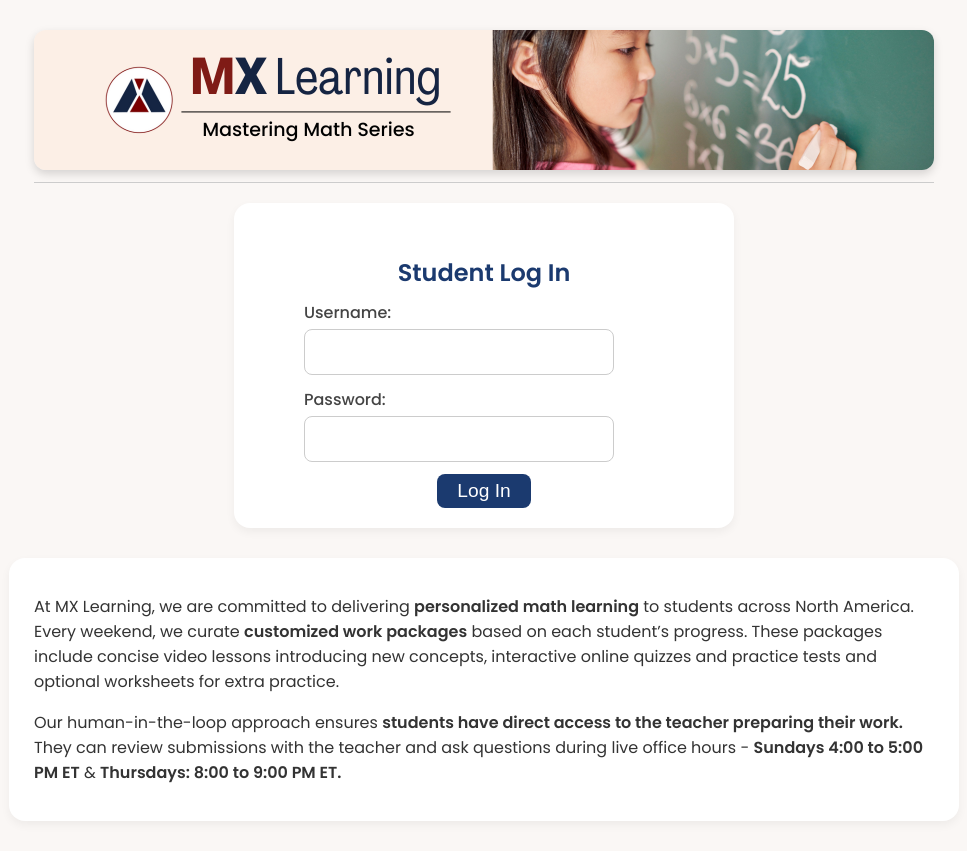
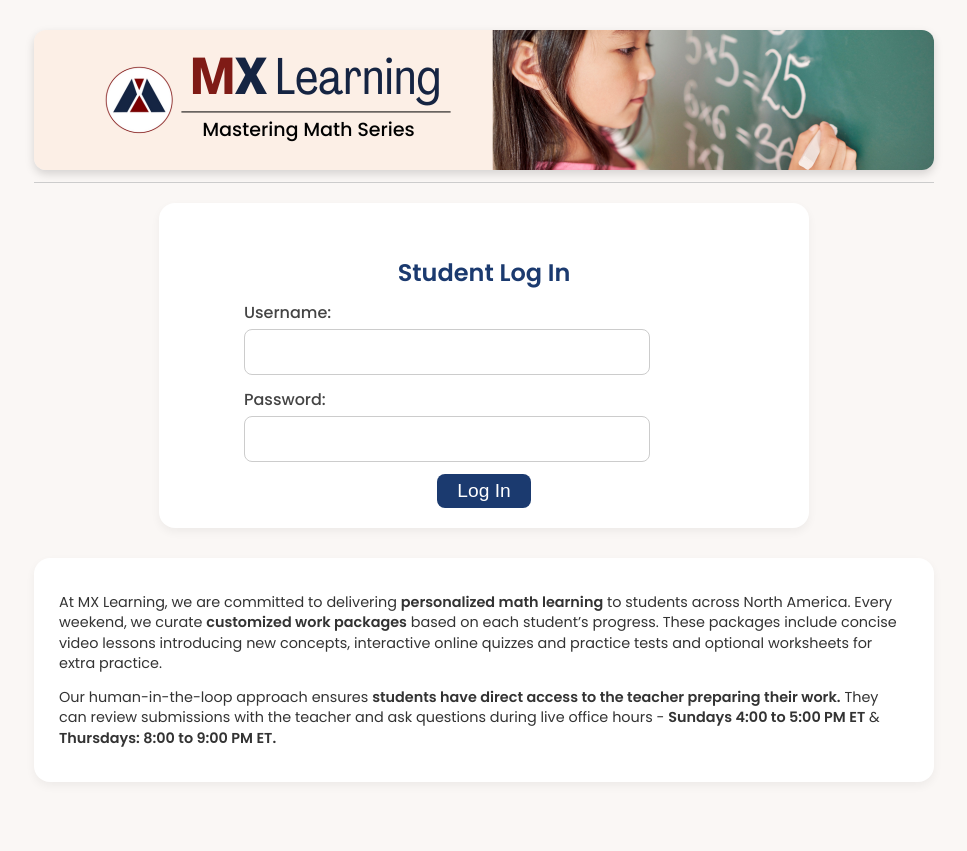
Before and after one commit to mxlinc/mx_app, a Flask app: page /login in a window 1280 px wide. Shown: the whole page, without its empty margins (156-1123 px from the left). After the commit the page ends 747 px from the top, so only its background shows below. Run offline with Flask 3, Linux system fonts and the light colour scheme; parts of the project's set-up code (start-up, migrations or seed data) failed here and were passed over; some libraries are stand-ins or nearby versions.

Commit message:
login form

```diff
--- a/templates/login.html
+++ b/templates/login.html
@@ -31,7 +31,7 @@
         }
 
         .login-card {
-            width: 450px;
+            width: 600px;
             max-width: 90%;
             background: #fff;
             border-radius: 16px;
@@ -105,12 +105,14 @@
         }
 
         .info-card {
-            width: 900px;
+            width: 850px;
             background: #fff;
             border-radius: 16px;
             box-shadow: 0 4px 10px rgba(0, 0, 0, 0.05);
             padding: 20px 25px;
             margin: 0 auto 30px;
+            font-size: 0.9em;   /* ✅ makes text 90% of the body font size */
+            line-height: 1.4;
         }
 
         /* ✅ Mobile Adjustments */
```
